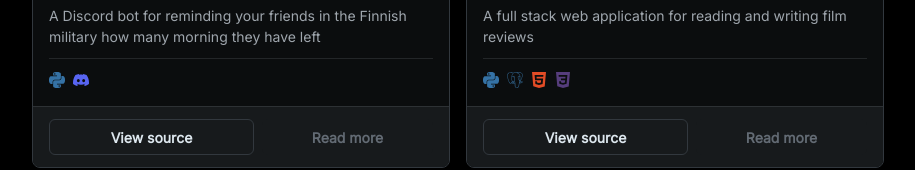
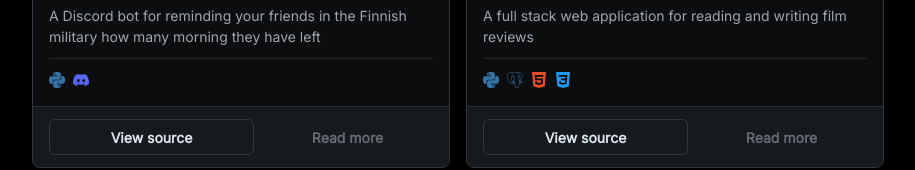
Before and after one commit to rikurauhala/rikurauhala.github.io, a React (Vite) app: page / in a window 1280 px wide. Shown: the part 3592-3762 px from the top of the page, without its empty margins (182-1097 px from the left). Built offline with nearby package versions, Linux system fonts and the light colour scheme.

Commit message:
Update CSS icon color to match the actual logo

```diff
--- a/src/components/Projects/TechnologyIcon.tsx
+++ b/src/components/Projects/TechnologyIcon.tsx
@@ -30,7 +30,7 @@ const technologies: Record<string, IconDetails> = {
   css: {
     name: 'CSS',
     icon: <SiCss3 />,
-    color: '#563D7C',
+    color: '#2196F3',
   },
   cypress: {
     name: 'Cypress',
```
